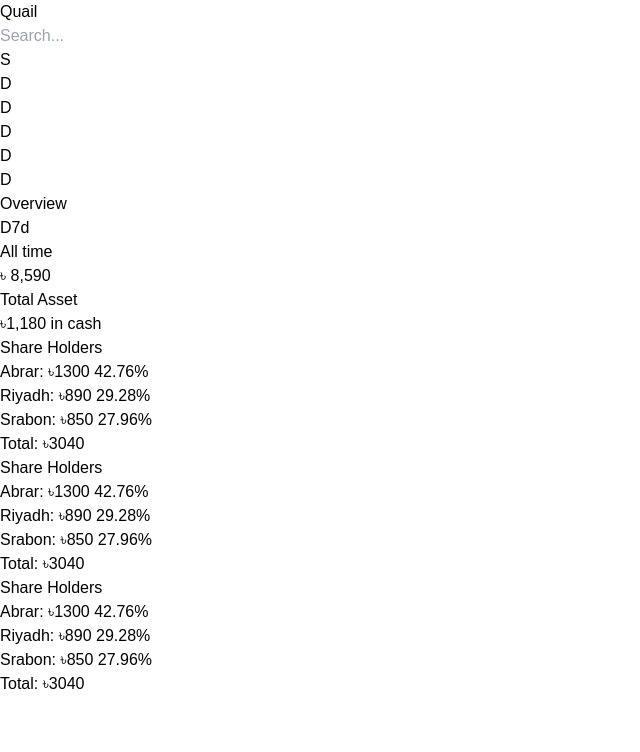
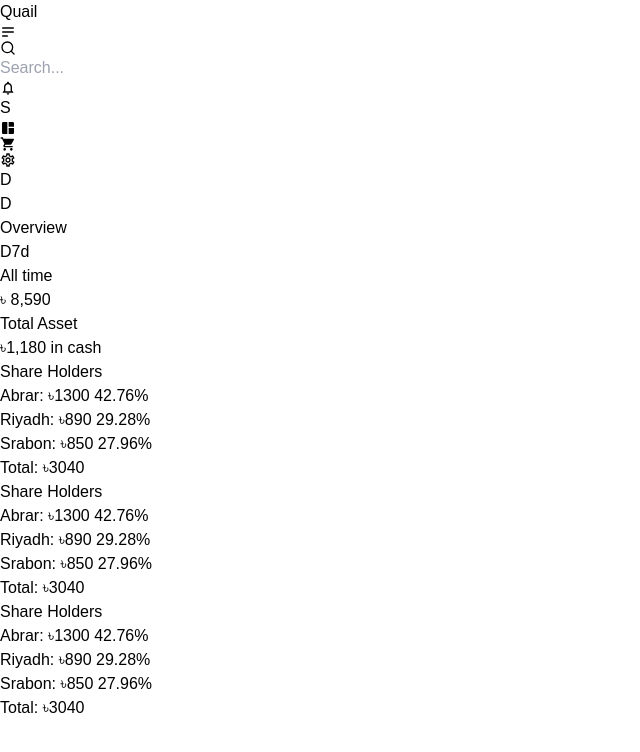
Before and after one commit to alasad08/business-manager, a Next.js app: page / in a window 1280 px wide. Shown: the top 752 px of the page, without its empty margins (0-640 px from the left). Built offline with nearby package versions, Linux system fonts and the light colour scheme.

Commit message:
Add icons

```diff
--- a/package.json
+++ b/package.json
@@ -11,7 +11,8 @@
   "dependencies": {
     "next": "15.0.3",
     "react": "19.0.0-rc-66855b96-20241106",
-    "react-dom": "19.0.0-rc-66855b96-20241106"
+    "react-dom": "19.0.0-rc-66855b96-20241106",
+    "react-icons": "^5.4.0"
   },
   "devDependencies": {
     "@types/node": "^20",
--- a/src/app/layouts/Dashboard/Dashboard.tsx
+++ b/src/app/layouts/Dashboard/Dashboard.tsx
@@ -3,10 +3,10 @@ import ShareHolderCard from "@/app/components/ShareHolder";
 
 const Dashboard = () => {
   return (
-    <main className="container mx-auto text-zinc-100 max-lg:px-4">
+    <main className="mx-auto w-full pr-2 text-zinc-100">
       <div className="pt-14"></div>
 
-      <div className="Dashboard grid gap-4 rounded bg-zinc-900 p-4">
+      <div className="Dashboard fixed grid h-dvh gap-4 overflow-scroll rounded bg-zinc-900 p-4">
         <div className="Overview flex">
           <h1 className="py-2 text-2xl">Overview</h1>
           <div className="Options ml-auto flex gap-2">
--- a/src/app/layouts/Navbar/Navbar.tsx
+++ b/src/app/layouts/Navbar/Navbar.tsx
@@ -1,20 +1,38 @@
+import { MdNotifications, MdNotificationsNone } from "react-icons/md";
+import { HiOutlineMenuAlt2 } from "react-icons/hi";
+import { FiSearch } from "react-icons/fi";
+
 const Navbar = () => {
   return (
     <>
-      <div className="fixed w-full bg-zinc-950 p-2">
-        <div className="container mx-auto flex gap-8">
-          <div className="Brand my-auto text-xl text-zinc-100">Quail</div>
-          <div className="Search my-auto w-full">
+      <div className="fixed w-full bg-zinc-950 p-2 text-white">
+        <div className="mx-auto flex gap-8">
+          <div className="Brand flex gap-4 text-xl text-white">
+            <div className="my-auto">
+              <span>Quail</span>
+            </div>
+
+            <div className="my-auto">
+              <HiOutlineMenuAlt2 />
+            </div>
+          </div>
+          <div className="Search relative flex w-full text-white">
+            <div className="absolute p-2.5">
+              <FiSearch className="my-auto text-xl text-zinc-400" />
+            </div>
             <input
               type="text"
-              className="w-full rounded bg-zinc-900 p-2 px-4"
+              className="w-full rounded bg-zinc-900 p-2 px-4 pl-10"
               placeholder="Search..."
             />
           </div>
-          <div className="Profile">
-            <p className="flex size-10 rounded-xl bg-purple-500">
+          <div className="Profile flex gap-4 text-white">
+            <div className="flex text-xl">
+              <MdNotificationsNone className="m-auto" />
+            </div>
+            <div className="flex size-10 rounded-xl bg-purple-500">
               <span className="m-auto text-xl font-medium text-white">S</span>
-            </p>
+            </div>
           </div>
         </div>
       </div>
--- a/src/app/layouts/SideNav/SideNav.tsx
+++ b/src/app/layouts/SideNav/SideNav.tsx
@@ -1,22 +1,34 @@
+import {
+  MdSpaceDashboard,
+  MdShoppingCart,
+  MdOutlineSettings,
+} from "react-icons/md";
+
 const SideNav = () => {
   return (
     <main>
       <div className="sticky top-0 -z-10 h-dvh bg-zinc-950 p-2 text-zinc-100">
         <div className="pt-12"></div>
-        <ul className="flex flex-col gap-2">
+        <ul className="flex flex-col gap-2 text-lg">
           <li className="flex size-12 rounded-lg bg-zinc-900">
-            <span className="m-auto">D</span>
+            <span className="m-auto">
+              <MdSpaceDashboard />
+            </span>
+          </li>
+          <li className="flex size-12 rounded-lg">
+            <span className="m-auto">
+              <MdShoppingCart />
+            </span>
+          </li>
+          <li className="flex size-12 rounded-lg">
+            <span className="m-auto">
+              <MdOutlineSettings />
+            </span>
           </li>
           <li className="flex size-12 rounded-lg bg-zinc-900">
             <span className="m-auto">D</span>
           </li>
-          <li className="flex size-12 rounded-lg bg-zinc-900">
-            <span className="m-auto">D</span>
-          </li>
-          <li className="flex size-12 rounded-lg bg-zinc-900">
-            <span className="m-auto">D</span>
-          </li>
-          <li className="flex size-12 rounded-lg bg-zinc-900">
+          <li className="absolute bottom-0 mb-2 flex size-12 rounded-lg bg-zinc-900">
             <span className="m-auto">D</span>
           </li>
         </ul>
```
Also changed, not shown: 1 other file (tests, documents, lock files or other folders).
